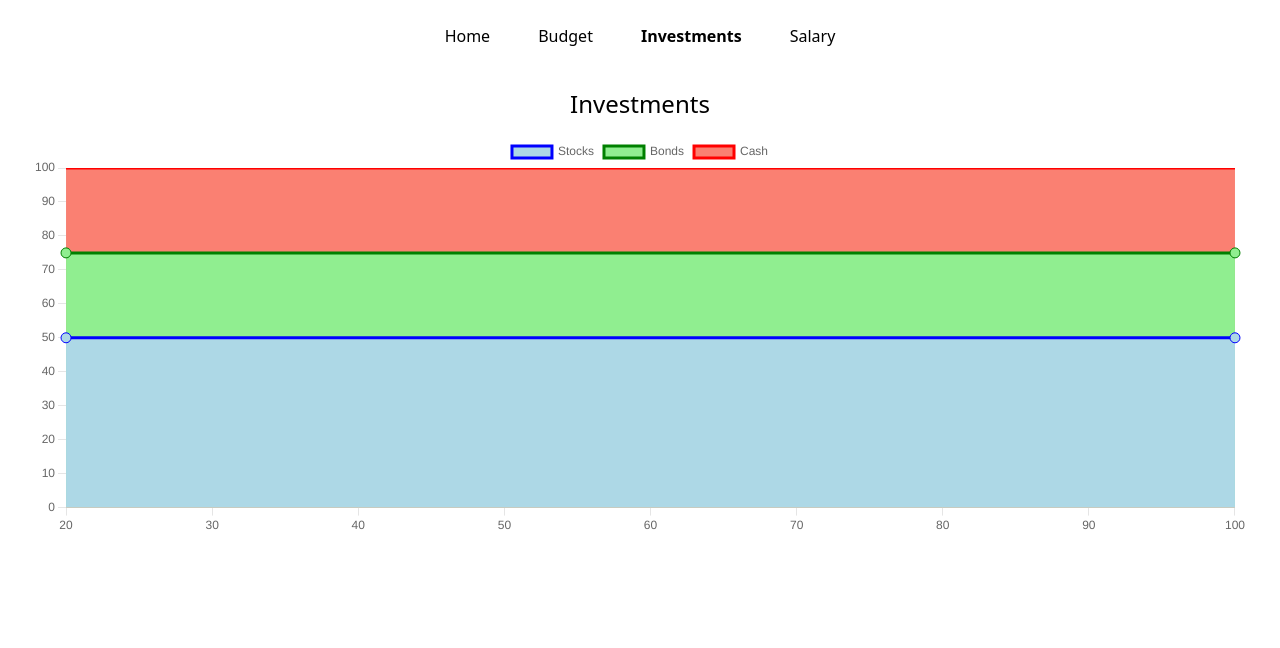
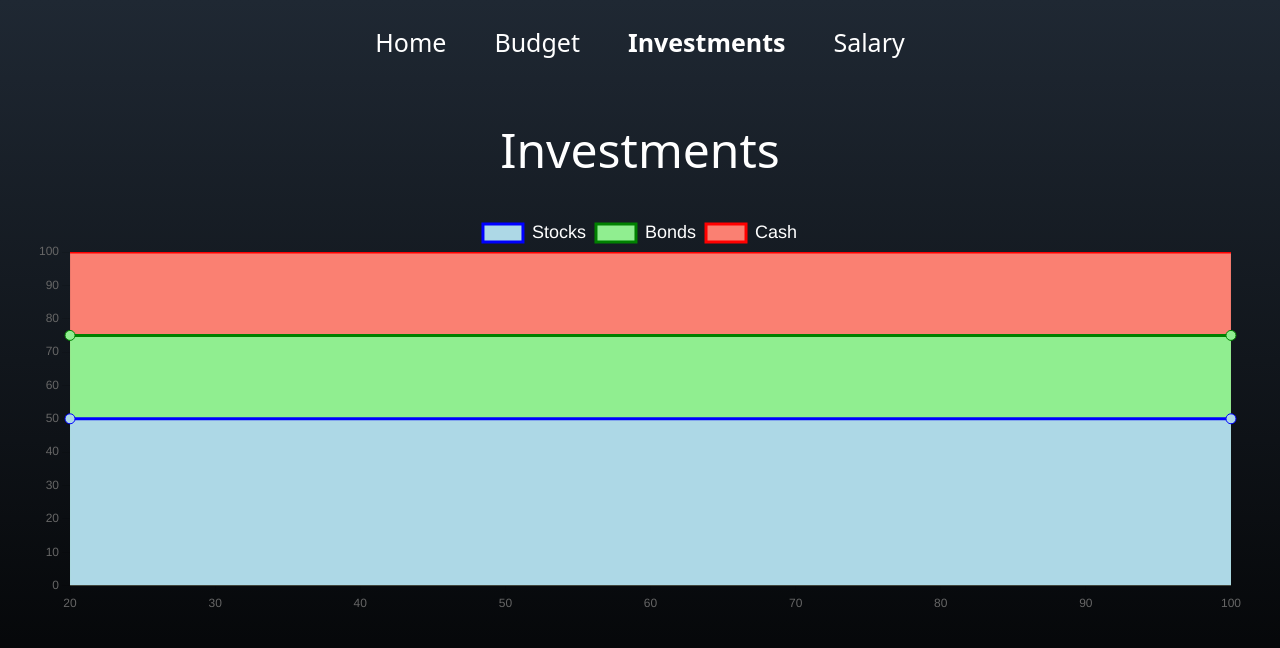
Before and after one commit to sunnyguan/hackutd-f22, a Next.js app in the folder frontend/: page / in a window 1280 px wide. Shown: the top 648 px of the page. Built offline with nearby package versions, Linux system fonts and the light colour scheme.

Commit message:
change font size, background color

```diff
--- a/frontend/pages/MovableChart.js
+++ b/frontend/pages/MovableChart.js
@@ -105,7 +105,7 @@ export default function MovableChart() {
           type: 'linear',
           max: 100,
           min: 0,
-          display: false
+          display: false,
         },
         y2: {
           type: 'linear',
@@ -158,7 +158,6 @@ export default function MovableChart() {
             for (let i = datasetIndex + 1; i < datasets.length; i++)
               if (value.y < datasets[i].data[index].y)
                 return false;
-
           },
           onDragEnd: function(e, datasetIndex, index, value) {
             e.target.style.cursor = 'default'
@@ -179,8 +178,16 @@ export default function MovableChart() {
             save(datasets);
             chartRef.current.update();
           },
+        },
+        legend: {
+          labels: {
+            color: "white",
+            font: {
+              size: 18
+            }
+          }
         }
-      }
+      },
     },
     plugins: [{
       afterDraw: chart => {
--- a/frontend/pages/SalaryChart.js
+++ b/frontend/pages/SalaryChart.js
@@ -57,7 +57,7 @@ export default function SalaryChart() {
       scales: {
         y: {
           type: 'linear',
-          max: 1000000,
+          max: 500000,
           min: 0,
         }
       },
@@ -115,13 +115,13 @@ export default function SalaryChart() {
 
             localStorage.setItem('salary', JSON.stringify(datasets[datasetIndex].data));
 
-            chartRef.current.options.scales = {
-              y: {
-                type: 'linear',
-                max: Math.round(value * 1.2),
-                min: 0,
-              }
-            }
+            // chartRef.current.options.scales = {
+            //   y: {
+            //     type: 'linear',
+            //     max: Math.round(value * 1.2),
+            //     min: 0,
+            //   }
+            // }
 
             chartRef.current.update();
           },
--- a/frontend/pages/index.js
+++ b/frontend/pages/index.js
@@ -17,12 +17,14 @@ export default function Home() {
   const [tab, setTab] = useState("Investments");
 
   return (
-      <>
+      <div style={{backgroundImage: "linear-gradient(180deg, #1F2833, #000000)", minHeight: '100vh', color: '#ffffff', fontSize: '25px'}}>
         <Header tab={tab} setTab={setTab} />
-        <div className={"mx-8"}>
-          <h1 className={"text-2xl text-center m-4"}>{tab}</h1>
+        <div className={"mx-9"}>
+          <h1 className={"text-5xl text-center m-10"} >
+            {tab}
+          </h1>
           <Switch tab={tab} />
         </div>
-      </>
+      </div>
   )
 }
```
